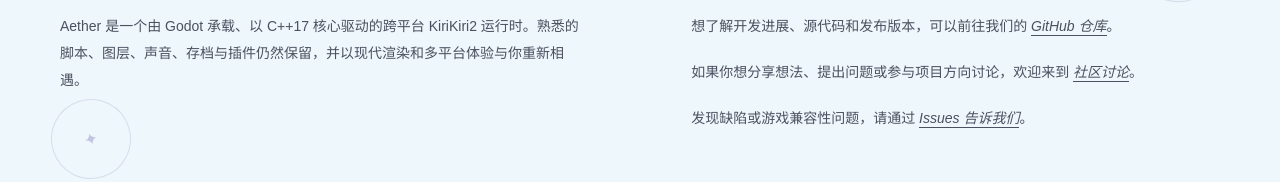
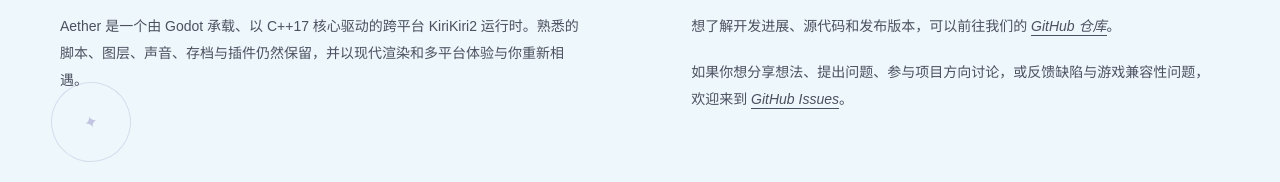
Before and after one commit to AetherKiri/AetherKiri.github.io, a Next.js app: page / in a window 1280 px wide. Shown: the part 955-1137 px from the top of the page. Built offline with nearby package versions, Linux system fonts and the light colour scheme.

Commit message:
fix: route community feedback through issues

```diff
--- a/app/site.tsx
+++ b/app/site.tsx
@@ -5,7 +5,6 @@ import { useEffect, useState } from "react";
 type Language = "zh" | "en";
 
 const github = "https://github.com/AetherKiri/AetherKiri";
-const discussions = `${github}/discussions`;
 const issues = `${github}/issues`;
 
 const copy = {
@@ -33,10 +32,8 @@ const copy = {
       title: "我们可以在哪里找到您？",
       repositoryBefore: "想了解开发进展、源代码和发布版本，可以前往我们的",
       repository: "GitHub 仓库",
-      discussionsBefore: "如果你想分享想法、提出问题或参与项目方向讨论，欢迎来到",
-      discussions: "社区讨论",
-      issuesBefore: "发现缺陷或游戏兼容性问题，请通过",
-      issues: "Issues 告诉我们",
+      issuesBefore: "如果你想分享想法、提出问题、参与项目方向讨论，或反馈缺陷与游戏兼容性问题，欢迎来到",
+      issues: "GitHub Issues",
     },
     panel: {
       eyebrow: "WHAT'S NEW",
@@ -99,9 +96,7 @@ const copy = {
       title: "Where can we find you?",
       repositoryBefore: "For development progress, source code, and releases, visit our",
       repository: "GitHub repository",
-      discussionsBefore: "To share ideas, ask questions, or help shape the project, join our",
-      discussions: "community discussions",
-      issuesBefore: "For bugs and game compatibility findings, please tell us through",
+      issuesBefore: "To share ideas, ask questions, shape the project, or report bugs and game compatibility findings, visit",
       issues: "GitHub Issues",
     },
     panel: {
@@ -235,7 +230,6 @@ export function AetherSite() {
             <article className="info-column" id="contact">
               <h2>{t.contact.title}</h2>
               <p>{t.contact.repositoryBefore} <a href={github} target="_blank" rel="noreferrer">{t.contact.repository}</a>{language === "zh" ? "。" : "."}</p>
-              <p>{t.contact.discussionsBefore} <a href={discussions} target="_blank" rel="noreferrer">{t.contact.discussions}</a>{language === "zh" ? "。" : "."}</p>
               <p>{t.contact.issuesBefore} <a href={issues} target="_blank" rel="noreferrer">{t.contact.issues}</a>{language === "zh" ? "。" : "."}</p>
             </article>
           </div>
```
Also changed, not shown: 1 other file (tests, documents, lock files or other folders).
